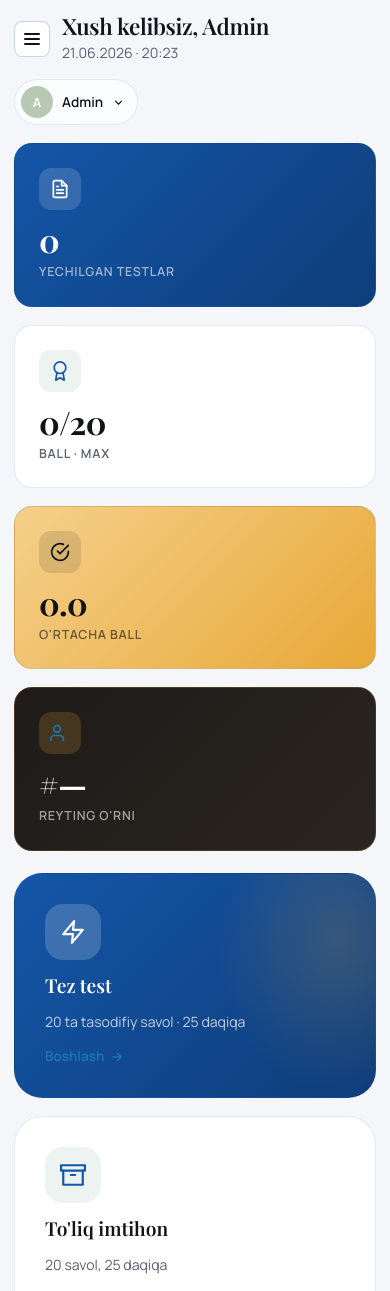
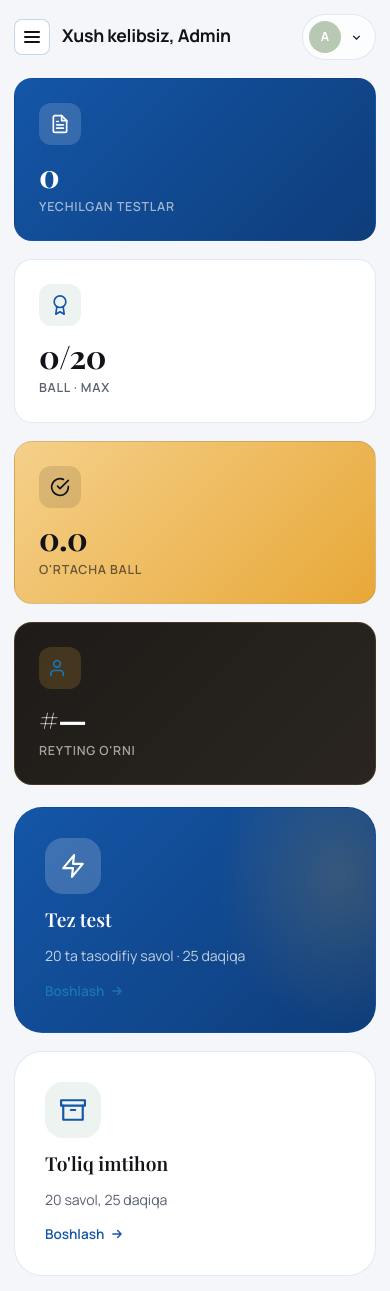
Before and after one commit to vant0r/newprojekt, a PHP site: page /user/index.php in a window 390 px wide. Shown: the top 1291 px of the page. Run offline with PHP 8.4, Linux system fonts and the light colour scheme; the visitor is signed in with stand-in values (Sample User, id 1); data comes from the database, SQL or seed files in the repository; some libraries are stand-ins or nearby versions.

Commit message:
fix: admin login tuzatildi + mobile topbar optimizatsiya
1. Admin login tuzatildi:
   - users.json dagi telefon normalizatsiya qilindi
   - Oldin: '+998 90 000 00 00' (bo'sh joylar bilan)
   - Keyin: '+998900000000' (vpy_phone_normalize formati)
   - Kirish: +998900000000 / admin123

2. Mobile topbar optimizatsiya:
   - tb-title h1 kichiklashtirildi (640px da 1.1rem)
   - tb-title p yashirildi mobileda
   - user-name yashirildi (faqat avatar ko'rinadi)
   - tb-actions flex-shrink:0 (siqilmaydi)
   - Burger endi siqilib ko'rinmaslik bo'lmaydi

```diff
--- a/data/users.json
+++ b/data/users.json
@@ -2,7 +2,7 @@
     {
         "id": 1,
         "name": "Admin",
-        "phone": "+998 90 000 00 00",
+        "phone": "+998900000000",
         "password": "$2y$12$WLr.h1D/EfGpk7l7vBu3kOxfir5QGbfpSoFNbApWo5jDpdSR3UbwO",
         "role": "admin",
         "status": "active",
--- a/includes/panel_layout.php
+++ b/includes/panel_layout.php
@@ -58,10 +58,10 @@ input,textarea,select{font:inherit;color:inherit}
 .s-link.active .badge{background:rgba(255,255,255,0.25)}
 .s-foot{margin-top:auto;padding-top:14px;border-top:1px solid var(--border);display:flex;flex-direction:column;gap:4px}
 .main{padding:28px 32px;min-width:0}
-.topbar{display:flex;align-items:center;justify-content:space-between;gap:16px;margin-bottom:26px;flex-wrap:wrap}
-.tb-title h1{font-family:var(--serif);font-weight:600;font-size:clamp(1.4rem,2.5vw,2rem);line-height:1.1;letter-spacing:-0.015em;margin-bottom:3px}
-.tb-title p{font-size:0.88rem;color:var(--muted)}
-.tb-actions{display:flex;align-items:center;gap:8px;flex-wrap:wrap}
+.topbar{display:flex;align-items:center;justify-content:space-between;gap:12px;margin-bottom:26px;flex-wrap:wrap}
+.tb-title h1{font-family:var(--sans);font-weight:700;font-size:clamp(1.2rem,2.5vw,2rem);line-height:1.1;letter-spacing:-0.015em;margin-bottom:3px}
+.tb-title p{font-size:0.85rem;color:var(--muted)}
+.tb-actions{display:flex;align-items:center;gap:8px;flex-wrap:wrap;flex-shrink:0}
 CSS;
 }
 
@@ -140,7 +140,7 @@ table.tbl tbody tr:last-child td{border-bottom:none}
 .burger-mobile span::before,.burger-mobile span::after{content:"";position:absolute;left:0;width:16px;height:2px;background:var(--dark);border-radius:1px;transition:var(--t)}
 .burger-mobile span::before{top:-5px}.burger-mobile span::after{top:5px}
 @media (max-width:1024px){.layout{grid-template-columns:1fr}.sidebar{position:fixed;top:0;left:-100%;width:260px;height:100vh;transition:left 0.4s cubic-bezier(0.4,0,0.2,1);box-shadow:10px 0 40px rgba(0,0,0,0.15);z-index:999}.sidebar.open{left:0}.burger-mobile{display:flex}.main{padding:18px}.field-row{grid-template-columns:1fr}}
-@media (max-width:640px){.main{padding:14px}.card{padding:20px;border-radius:var(--r)}.topbar{margin-bottom:18px}table.tbl{font-size:0.8rem}table.tbl thead th,table.tbl tbody td{padding:9px 10px}}
+@media (max-width:640px){.main{padding:14px}.card{padding:20px;border-radius:var(--r)}.topbar{margin-bottom:18px}.tb-title h1{font-size:1.1rem}.tb-title p{display:none}table.tbl{font-size:0.8rem}table.tbl thead th,table.tbl tbody td{padding:9px 10px}.user-name{display:none}}
 @keyframes spin{to{transform:rotate(360deg)}}
 .spinner{width:18px;height:18px;border:2px solid var(--blue-mid);border-top-color:var(--primary);border-radius:50%;animation:spin 0.8s linear infinite}
 CSS;
```
